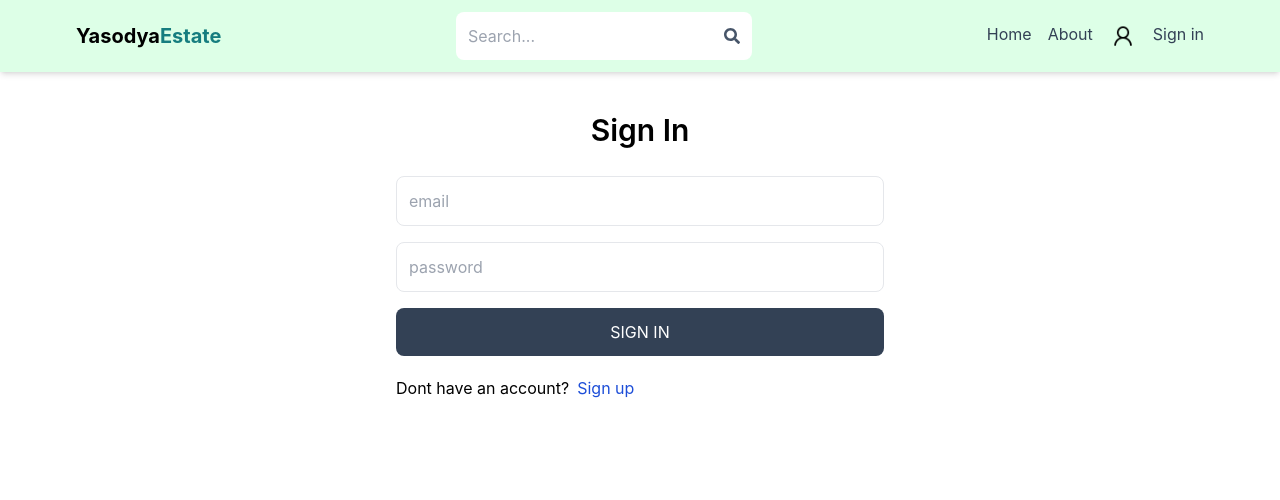
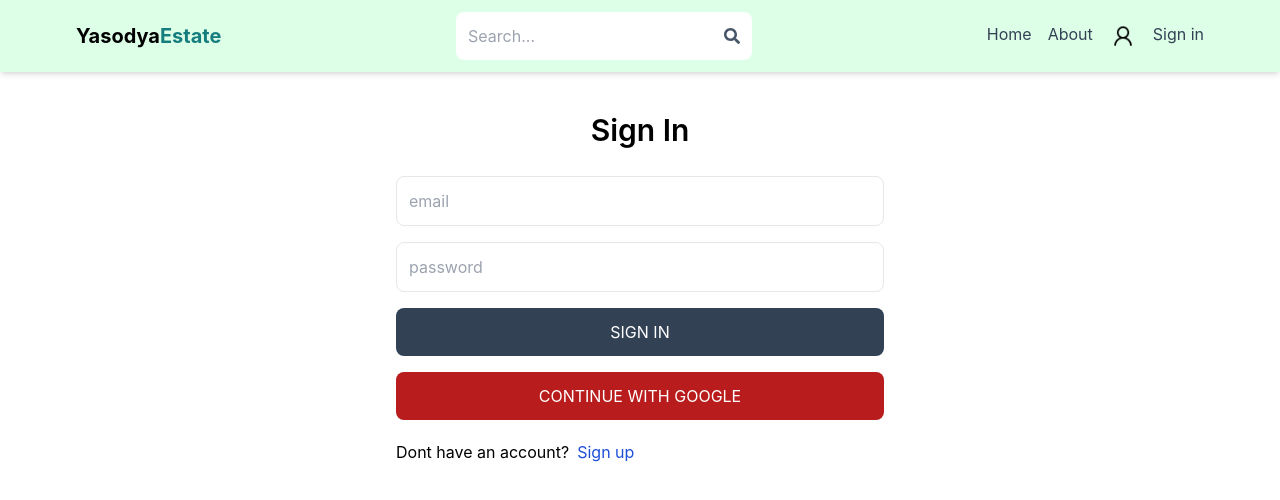
Before and after one commit to Yasodya12/react-selling, a React (Create React App) app in the folder client/: page /sign-in in a window 1280 px wide. Shown: the top 500 px of the page. Built offline with nearby package versions, Linux system fonts and the light colour scheme.

Commit message:
log in with google fine

```diff
--- a/client/package.json
+++ b/client/package.json
@@ -10,6 +10,7 @@
     "@testing-library/user-event": "^13.5.0",
     "@types/jest": "^27.5.2",
     "@types/node": "^16.18.68",
+    "firebase": "^10.7.1",
     "react": "^18.2.0",
     "react-dom": "^18.2.0",
     "react-icons": "^4.12.0",
--- /dev/null
+++ b/client/src/firebase.js
@@ -0,0 +1,16 @@
+
+import { initializeApp } from 'firebase/app';
+
+
+// Your web app's Firebase configuration
+const firebaseConfig = {
+    apiKey: "AIzaSyDXtIK-GWcWs6cjvH3vD_br-kJEh2DFx_Q",
+    authDomain: "mern-state-8d356.firebaseapp.com",
+    projectId: "mern-state-8d356",
+    storageBucket: "mern-state-8d356.appspot.com",
+    messagingSenderId: "914989648867",
+    appId: "1:914989648867:web:e426a8b944fec5268faed6"
+};
+
+// Initialize Firebase
+export const app = initializeApp(firebaseConfig);
--- /dev/null
+++ b/client/src/view/components/OAuth.tsx
@@ -0,0 +1,46 @@
+import { GoogleAuthProvider, getAuth, signInWithPopup } from 'firebase/auth';
+
+import {app} from "../../firebase";
+import {signInSuccess} from "../../redux/user/userSlice";
+import {useDispatch} from "react-redux";
+import {useNavigate} from "react-router-dom";
+
+export function OAuth() {
+    const dispatch = useDispatch();
+    const navigate = useNavigate();
+    const handleGoogleClick = async () => {
+        try {
+            const provider = new GoogleAuthProvider();
+            const auth = getAuth(app);
+
+            const result = await signInWithPopup(auth, provider);
+            console.log(result);
+            const res = await fetch('http://localhost:4000/server/auth/google', {
+                method: 'POST',
+                headers: {
+                    'Content-Type': 'application/json',
+                },
+                body: JSON.stringify({
+                    name: result.user.displayName,
+                    email: result.user.email,
+                    photo: result.user.photoURL,
+                }),
+            });
+            const data = await res.json();
+            dispatch(signInSuccess(data));
+            navigate('/');
+        } catch (error) {
+            console.log('could not sign in with google', error);
+        }
+    }
+
+    return (
+        <button
+            onClick={handleGoogleClick}
+            type='button'
+            className='bg-red-700 text-white p-3 rounded-lg uppercase hover:opacity-95'
+        >
+            Continue with google
+        </button>
+    );
+}
--- a/client/src/view/pages/SignInII.tsx
+++ b/client/src/view/pages/SignInII.tsx
@@ -2,6 +2,7 @@
 import { Link, useNavigate } from 'react-router-dom';
 import { useDispatch, useSelector } from 'react-redux';
 import {signInStart,signInSuccess,signInFailure} from '../../redux/user/userSlice';
+import {OAuth} from "../components/OAuth";
 
 
 
@@ -73,7 +74,7 @@
                 >
                     {loading ? 'Loading...' : 'Sign In'}
                 </button>
-
+                <OAuth/>
             </form>
             <div className='flex gap-2 mt-5'>
                 <p>Dont have an account?</p>
--- a/client/src/view/pages/SignUpII.tsx
+++ b/client/src/view/pages/SignUpII.tsx
@@ -1,5 +1,6 @@
 import {useState} from "react";
 import { Link, useNavigate } from 'react-router-dom';
+import {OAuth} from "../components/OAuth";
 export function SignUpII() {
     const [formData, setFormData] = useState({});
     const [ error, setError ] = useState(null);
@@ -74,7 +75,7 @@
                 >
                     {loading ? 'Loading...' : 'Sign Up'}
                 </button>
-
+                <OAuth/>
             </form>
             <div className='flex gap-2 mt-5'>
                 <p>Have an account?</p>
```
Also changed, not shown: 1 other file (tests, documents, lock files or other folders).
